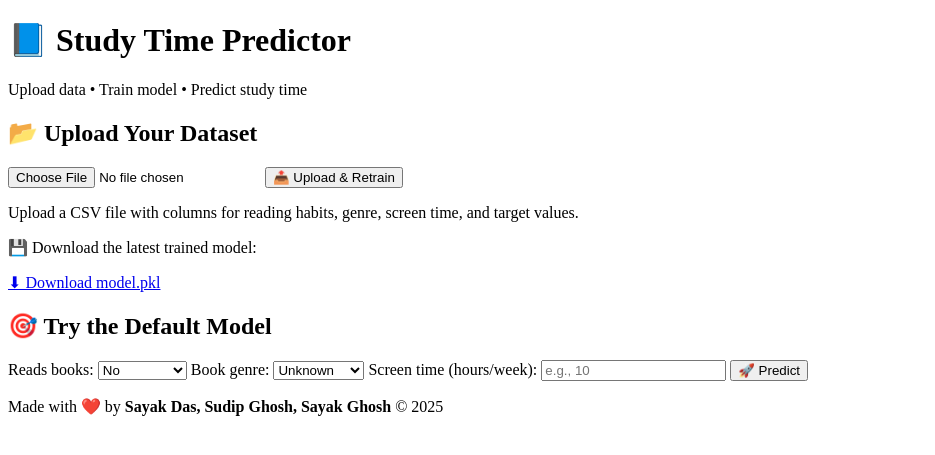
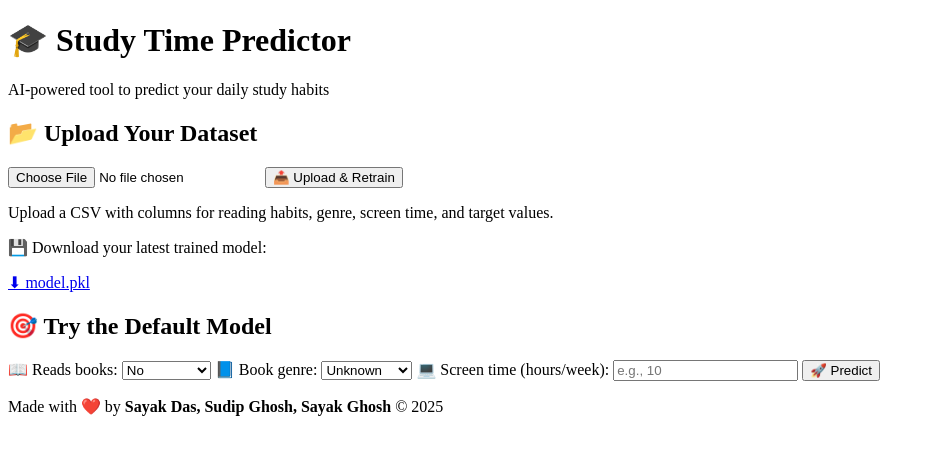
Before and after one commit to iamsayakdas/Study-Time-Predictor, a Flask app: template templates/index.html in a window 1280 px wide. Shown: the top 455 px of the page, without its empty margins (0-935 px from the left). Run offline with Flask 2, Linux system fonts and the light colour scheme; the template is opened without the code that fills it, so the values that code supplies are empty; parts of the project's set-up code (start-up, migrations or seed data) failed here and were passed over.

Commit message:
Update index.html

```diff
--- a/templates/index.html
+++ b/templates/index.html
@@ -7,20 +7,18 @@
   <link rel="stylesheet" href="{{ url_for('static', filename='style.css') }}">
 </head>
 <body>
-  <!-- Loader Overlay -->
-  <div id="loader-overlay" class="loader-overlay">
-    <div class="loader"></div>
-    <p>Training model, please wait...</p>
-  </div>
+  <div class="animated-bg"></div>
 
-  <div class="bg-gradient"></div>
-  <div class="container fade-in">
-    <h1>📘 Study Time Predictor</h1>
-    <p class="tagline">Upload data • Train model • Predict study time</p>
+  <header class="header">
+    <h1>🎓 Study Time Predictor</h1>
+    <p class="subtitle">AI-powered tool to predict your daily study habits</p>
+  </header>
+
+  <main class="main fade-in">
 
     {% with messages = get_flashed_messages() %}
       {% if messages %}
-        <div class="flash-messages">
+        <div class="flash">
           {% for msg in messages %}
             <p>{{ msg }}</p>
           {% endfor %}
@@ -28,58 +26,64 @@
       {% endif %}
     {% endwith %}
 
-    <section class="upload-card">
+    <!-- Upload Card -->
+    <section class="card glass">
       <h2>📂 Upload Your Dataset</h2>
       <form action="/upload" method="POST" enctype="multipart/form-data" id="uploadForm">
         <input type="file" name="dataset" accept=".csv" required>
-        <button type="submit" class="btn-upload">📤 Upload & Retrain</button>
+        <button type="submit" class="btn primary">📤 Upload & Retrain</button>
       </form>
-
-      <p class="note">Upload a CSV file with columns for reading habits, genre, screen time, and target values.</p>
+      <p class="note">Upload a CSV with columns for reading habits, genre, screen time, and target values.</p>
 
       <div class="download-box">
-        <p>💾 Download the latest trained model:</p>
-        <a href="/download_model" class="btn">⬇ Download model.pkl</a>
+        <p>💾 Download your latest trained model:</p>
+        <a href="/download_model" class="btn secondary">⬇ model.pkl</a>
       </div>
     </section>
 
-    <section class="predict-card">
+    <!-- Prediction Card -->
+    <section class="card glass">
       {% if prediction %}
         <h2>📊 Prediction Result</h2>
-        <p><strong>Books per year:</strong> {{ pred_books }}</p>
-        <p><strong>Estimated daily study hours:</strong> {{ est_daily_hours }} hrs/day</p>
-        <a class="btn" href="/">🔁 Try Again</a>
+        <div class="result-box">
+          <p><strong>📚 Books per year:</strong> {{ pred_books }}</p>
+          <p><strong>⏰ Estimated daily study hours:</strong> {{ est_daily_hours }} hrs/day</p>
+        </div>
+        <a class="btn primary" href="/">🔁 Try Again</a>
       {% else %}
         <h2>🎯 Try the Default Model</h2>
         <form action="/predict" method="POST" class="form">
-          <label>Reads books:</label>
+          <label>📖 Reads books:</label>
           <select name="reads" required>
             <option>No</option><option>Sometimes</option><option>Regularly</option>
           </select>
 
-          <label>Book genre:</label>
+          <label>📘 Book genre:</label>
           <select name="genre" required>
             <option>Unknown</option><option>Fiction</option><option>Non-Fiction</option><option>Comics</option>
           </select>
 
-          <label>Screen time (hours/week):</label>
+          <label>💻 Screen time (hours/week):</label>
           <input type="number" step="0.1" name="screen" placeholder="e.g., 10" required>
 
-          <button type="submit" class="btn">🚀 Predict</button>
+          <button type="submit" class="btn primary">🚀 Predict</button>
         </form>
       {% endif %}
     </section>
+  </main>
 
-    <footer>
-      <p>Made with ❤️ by <strong>Sayak Das, Sudip Ghosh, Sayak Ghosh</strong> © 2025</p>
-    </footer>
+  <footer class="footer">
+    <p>Made with ❤️ by <strong>Sayak Das, Sudip Ghosh, Sayak Ghosh</strong> © 2025</p>
+  </footer>
+
+  <div id="loader-overlay" class="loader-overlay">
+    <div class="loader"></div>
+    <p>Training model... please wait ⏳</p>
   </div>
 
-  <!-- Loader Script -->
   <script>
     const uploadForm = document.getElementById("uploadForm");
     const loaderOverlay = document.getElementById("loader-overlay");
-
     if (uploadForm) {
       uploadForm.addEventListener("submit", () => {
         loaderOverlay.style.display = "flex";
```
